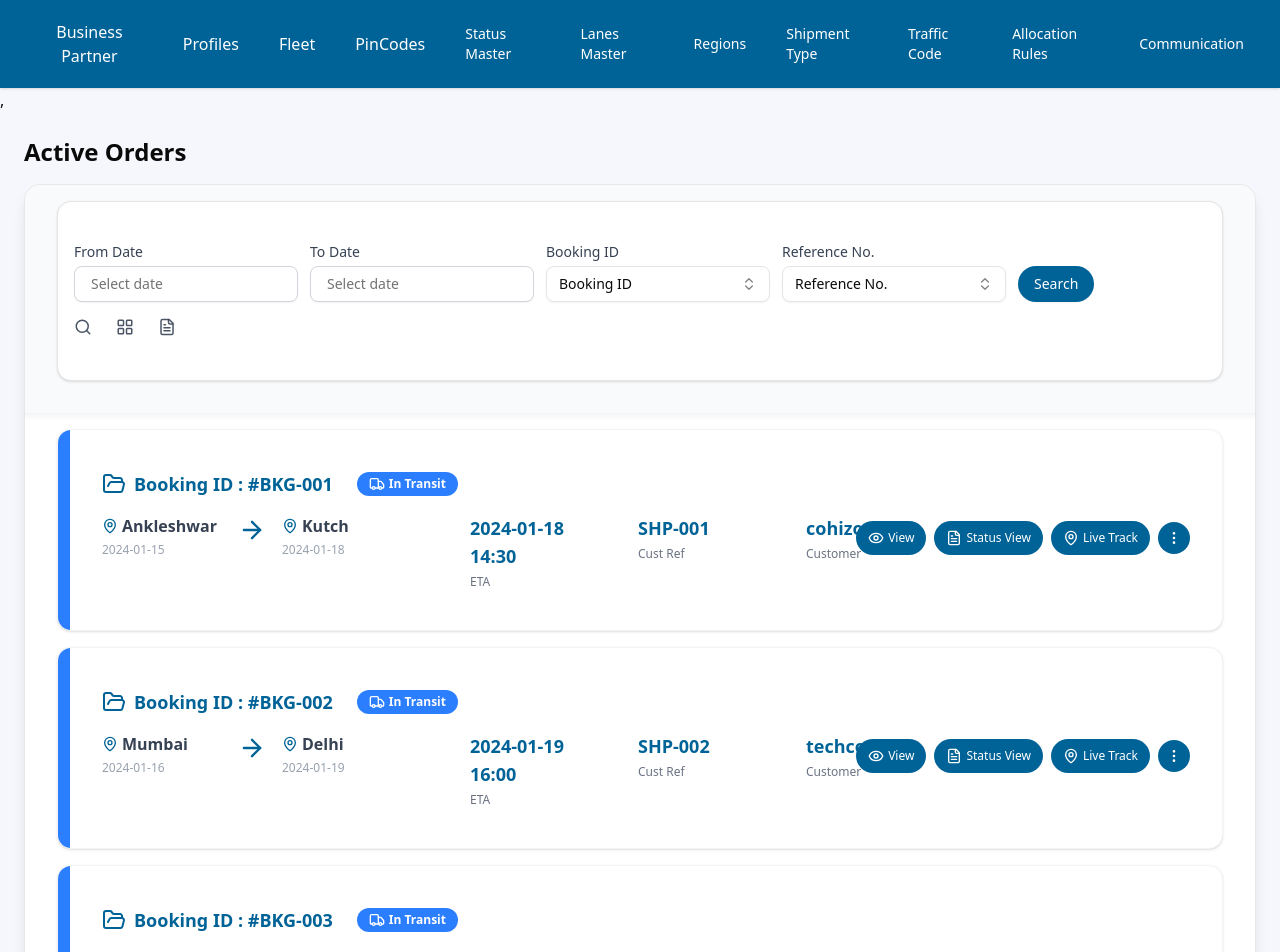
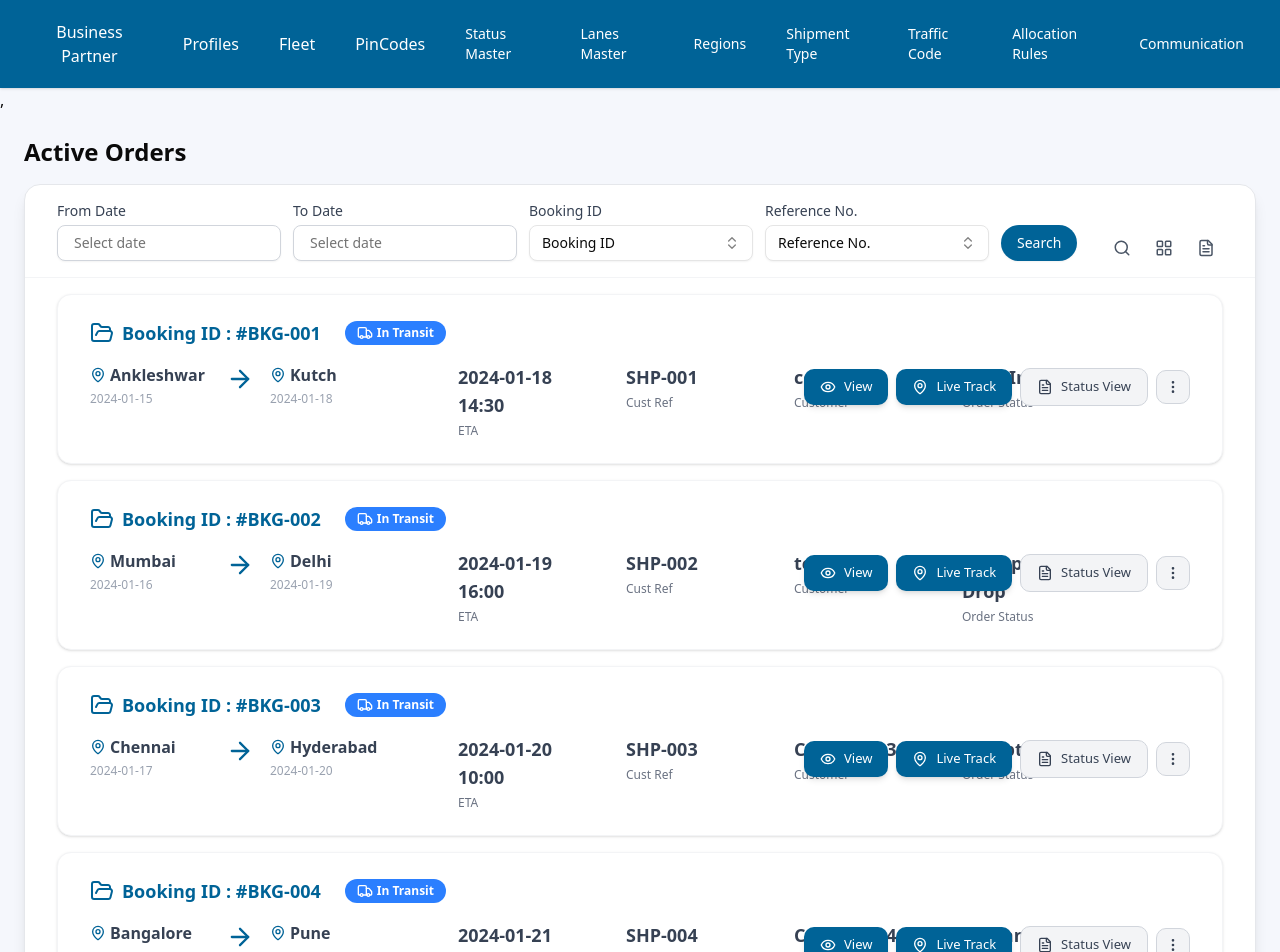
Before and after one commit to rohit24-creator/devdemo_sharedrepo, a Next.js app: page /orders/activeOrders in a window 1280 px wide. Shown: the top 952 px of the page. Built offline with nearby package versions, Linux system fonts and the light colour scheme.

Commit message:
made changes for filter tab , buttons as primary & secondary, and also made changes to main booking order cards.

```diff
--- a/app/orders/activeOrders/page.js
+++ b/app/orders/activeOrders/page.js
@@ -17,6 +17,7 @@ const sampleActiveOrders = [
     distance: "334.71 miles",
     duration: "9 hours 26 mins",
     customerName: "cohizon",
+    orderStatus: "Gate In",
 
     statusHistory: [
       {
@@ -175,6 +176,7 @@ const sampleActiveOrders = [
     distance: "1,420.5 miles",
     duration: "22 hours 10 mins",
     customerName: "techcorp",
+    orderStatus: "Pickup Or Drop",
     // Status history for timeline modal
     statusHistory: [
       {
@@ -334,6 +336,7 @@ const sampleActiveOrders = [
     distance: "400 miles",
     duration: "8 hours",
     customerName: "Customer 3",
+    orderStatus: "Accepted",
     statusHistory: [], bookingInfo: {}, referenceDetails: [], routingDetails: {}, cargoDetails: [], involvedParties: []
   },
   {
@@ -350,6 +353,7 @@ const sampleActiveOrders = [
     distance: "600 miles",
     duration: "10 hours",
     customerName: "Customer 4",
+    orderStatus: "In Transit",
     statusHistory: [], bookingInfo: {}, referenceDetails: [], routingDetails: {}, cargoDetails: [], involvedParties: []
   },
   {
@@ -366,6 +370,7 @@ const sampleActiveOrders = [
     distance: "300 miles",
     duration: "6 hours",
     customerName: "Customer 5",
+    orderStatus: "In Transit",
     statusHistory: [], bookingInfo: {}, referenceDetails: [], routingDetails: {}, cargoDetails: [], involvedParties: []
   },
   {
@@ -382,6 +387,7 @@ const sampleActiveOrders = [
     distance: "500 miles",
     duration: "9 hours",
     customerName: "Customer 6",
+    orderStatus: "In Transit",
     statusHistory: [], bookingInfo: {}, referenceDetails: [], routingDetails: {}, cargoDetails: [], involvedParties: []
   },
   {
@@ -398,6 +404,7 @@ const sampleActiveOrders = [
     distance: "100 miles",
     duration: "2 hours",
     customerName: "Customer 7",
+    orderStatus: "In Transit",
     statusHistory: [], bookingInfo: {}, referenceDetails: [], routingDetails: {}, cargoDetails: [], involvedParties: []
   },
   {
@@ -414,6 +421,7 @@ const sampleActiveOrders = [
     distance: "350 miles",
     duration: "7 hours",
     customerName: "Customer 8",
+    orderStatus: "In Transit",
     statusHistory: [], bookingInfo: {}, referenceDetails: [], routingDetails: {}, cargoDetails: [], involvedParties: []
   },
   {
@@ -430,6 +438,7 @@ const sampleActiveOrders = [
     distance: "700 miles",
     duration: "12 hours",
     customerName: "Customer 9",
+    orderStatus: "In Transit",
     statusHistory: [], bookingInfo: {}, referenceDetails: [], routingDetails: {}, cargoDetails: [], involvedParties: []
   },
   {
@@ -446,6 +455,7 @@ const sampleActiveOrders = [
     distance: "250 miles",
     duration: "5 hours",
     customerName: "Customer 10",
+    orderStatus: "In Transit",
     statusHistory: [], bookingInfo: {}, referenceDetails: [], routingDetails: {}, cargoDetails: [], involvedParties: []
   },
   {
@@ -462,6 +472,7 @@ const sampleActiveOrders = [
     distance: "450 miles",
     duration: "8 hours",
     customerName: "Customer 11",
+    orderStatus: "In Transit",
     statusHistory: [], bookingInfo: {}, referenceDetails: [], routingDetails: {}, cargoDetails: [], involvedParties: []
   }
 ];
--- a/components/ui/reusableComponent/OrderListWithActions.js
+++ b/components/ui/reusableComponent/OrderListWithActions.js
@@ -46,13 +46,6 @@ const statusIconMap = {
   Pending: <Truck className="w-4 h-4 mr-1" />,
   default: <Truck className="w-4 h-4 mr-1" />,
 };
-const statusLabels = ["Pending", "In Transit", "Delivered"];
-const statusColors = ["bg-yellow-400", "bg-blue-500", "bg-green-500"];
-function getStatusStep(order) {
-  if (order.status === "Delivered") return 2;
-  if (order.status === "In Transit") return 1;
-  return 0;
-}
 
 function useDebounce(value, delay) {
   const [debounced, setDebounced] = useState(value);
@@ -133,44 +126,17 @@ function ComboboxBookingId({ value, onChange, options, placeholder = "Select Boo
 }
 
 function FilterTab({ filterFields, formValues, setFormValues, onSearch, orders = [] }) {
-  const [isLoadingOptions, setIsLoadingOptions] = useState(false);
-  const [error, setError] = useState(null);
-
-  // Extract unique values for dropdowns with error handling and loading state
+  // Extract unique values for dropdowns
   const bookingIds = useMemo(() => {
-    try {
-      setIsLoadingOptions(true);
-      setError(null);
-
     const ids = [...new Set(orders.map(order => order.bookingId).filter(Boolean))];
     const sortedIds = ids.sort();
-
     return sortedIds;
-    } catch (err) {
-      console.error('Error processing booking IDs:', err);
-      setError('Failed to load booking IDs');
-      return [];
-    } finally {
-      setIsLoadingOptions(false);
-    }
   }, [orders]);
 
   const referenceIds = useMemo(() => {
-    try {
-      setIsLoadingOptions(true);
-      setError(null);
-
     const refs = [...new Set(orders.map(order => order.shipmentId).filter(Boolean))];
     const sortedRefs = refs.sort();
-
     return sortedRefs;
-    } catch (err) {
-      console.error('Error processing reference IDs:', err);
-      setError('Failed to load reference IDs');
-      return [];
-    } finally {
-      setIsLoadingOptions(false);
-    }
   }, [orders]);
 
   const renderField = (field) => {
@@ -261,8 +227,7 @@ function FilterTab({ filterFields, formValues, setFormValues, onSearch, orders =
   };
 
   return (
-    <Card className="mb-4">
-      <CardContent className="p-4 flex justify-between flex-wrap gap-4">
+    <div className="flex justify-between flex-wrap gap-4">
       <div className="flex flex-wrap items-end gap-3">
         {filterFields.map(renderField)}
         <Button
@@ -277,8 +242,7 @@ function FilterTab({ filterFields, formValues, setFormValues, onSearch, orders =
         <LayoutGrid size={18} className="cursor-pointer text-gray-600 mb-1" />
         <FileText size={18} className="cursor-pointer text-gray-600 mb-1" />
       </div>
-      </CardContent>
-    </Card>
+    </div>
   );
 }
 
@@ -346,7 +310,6 @@ export default function OrderListWithActions({
 
   // --- Render order card/row ---
   const renderOrderCard = (order, idx) => {
-    const statusStep = getStatusStep(order);
     const statusColor = statusColorMap[order.status] || statusColorMap.default;
     const statusIcon = statusIconMap[order.status] || statusIconMap.default;
 
@@ -382,6 +345,12 @@ export default function OrderListWithActions({
         label: 'Customer',
         icon: null,
       },
+      {
+        key: 'orderStatus',
+        value: order.orderStatus || "Gate In",
+        label: 'Order Status',
+        icon: null,
+      },
     ];
 
     // Action buttons config
@@ -399,10 +368,8 @@ export default function OrderListWithActions({
         key={order.id}
         className={"relative flex bg-white rounded-xl shadow-sm hover:shadow-md border border-gray-100 transition-all mb-4 overflow-hidden"}
       >
-        {/* Left colored status bar */}
-        <div className={["w-2 md:w-3", statusColor, "flex-shrink-0"].join(" ")} />
         {/* Main content */}
-        <div className="flex-1 flex flex-col md:flex-row md:items-center justify-between px-8 py-10">
+        <div className="flex-1 flex flex-col md:flex-row md:items-center justify-between px-8 py-6">
           <div className="flex-1 flex flex-col gap-2 min-w-0">
             {/* Top Row: Booking ID, Status */}
             <div className="flex flex-wrap items-center gap-6 mb-1">
@@ -430,7 +397,7 @@ export default function OrderListWithActions({
               {/* Date and Cust Ref */}
               {infoBlocks.slice(2).map((block) => (
                 <div key={block.key} className="flex flex-col min-w-[120px]">
-                  <span className="text-lg font-bold text-[#006397] flex items-center gap-1">{block.icon}{block.value}</span>
+                  <span className="text-lg font-bold text-gray-700 flex items-center gap-1">{block.icon}{block.value}</span>
                   <span className="text-xs text-gray-500 pt-1">{block.label}</span>
                 </div>
               ))}
@@ -448,28 +415,42 @@ export default function OrderListWithActions({
               </div>
             )}
 
-            {/* Primary Action Buttons */}
-            {actionButtons.filter(btn => btn.show && ['view', 'status', 'liveTrack'].includes(btn.key)).map(btn => (
+            {/* Primary Action Buttons - Bold and prominent */}
+            {actionButtons.filter(btn => btn.show && ['view', 'liveTrack'].includes(btn.key)).map(btn => (
               <button
                 key={btn.key}
                 onClick={btn.handler}
                 title={btn.title}
-                className="bg-[#006397] hover:bg-[#02abf5] text-white px-3 py-2 rounded-full transition-colors font-semibold flex items-center gap-1"
-                style={{ fontSize: 12 }}
+                className="bg-[#006397] hover:bg-[#02abf5] text-white px-4 py-2 rounded-lg transition-colors font-semibold flex items-center gap-2 shadow-md"
+                style={{ fontSize: 13 }}
               >
                 <btn.icon className="w-4 h-4" />
                 <span className="font-medium">{btn.title}</span>
               </button>
             ))}
 
-            {/* Dropdown for Secondary Actions */}
+            {/* Secondary Action Buttons - Subtle styling */}
+            {actionButtons.filter(btn => btn.show && ['status'].includes(btn.key)).map(btn => (
+              <button
+                key={btn.key}
+                onClick={btn.handler}
+                title={btn.title}
+                className="bg-gray-100 hover:bg-gray-200 text-gray-700 border border-gray-300 px-4 py-2 rounded-lg transition-colors font-medium flex items-center gap-2"
+                style={{ fontSize: 13 }}
+              >
+                <btn.icon className="w-4 h-4" />
+                <span>{btn.title}</span>
+              </button>
+            ))}
+
+            {/* Dropdown for Other Actions */}
             {actionButtons.filter(btn => btn.show && !['view', 'status', 'liveTrack'].includes(btn.key)).length > 0 && (
               <div className="relative">
                 <Popover>
                   <PopoverTrigger asChild>
                     <button
-                      className="bg-[#006397] hover:bg-[#02abf5] text-white p-2 rounded-full transition-colors font-semibold"
-                      style={{ fontSize: 12 }}
+                      className="bg-gray-100 hover:bg-gray-200 text-gray-700 border border-gray-300 p-2 rounded-lg transition-colors font-medium"
+                      style={{ fontSize: 13 }}
                     >
                       <MoreVertical className="w-4 h-4" />
                     </button>
@@ -525,16 +506,12 @@ export default function OrderListWithActions({
 
   return (
     <div className="rounded-2xl shadow-lg border border-gray-200 overflow-hidden bg-white">
-      {/* Filter Tab as Card Header */}
-      <div className="bg-gray-50 px-8 py-4 rounded-t-2xl flex flex-col gap-2 sm:flex-row sm:items-end sm:justify-between">
-        <div className="w-full">
+      {/* Filter Tab - Compact design */}
+      <div className="px-8 py-4 border-b border-gray-100">
         <FilterTab filterFields={filterFields} formValues={formValues} setFormValues={setFormValues} onSearch={onSearch} orders={orders} />
       </div>
-      </div>
-      {/* Subtle divider (shadow) */}
-      <div className="h-2 bg-gradient-to-b from-gray-100 to-transparent w-full" />
-      {/* Order List and Pagination as Card Content */}
-      <CardContent className="bg-white pt-2 pb-6 px-8 rounded-b-2xl">
+      {/* Order List and Pagination */}
+      <div className="px-8 py-4">
         {actionsConfig.checkbox && (
           <div className="flex items-center justify-end gap-4 mb-4">
             <Checkbox
@@ -606,7 +583,7 @@ export default function OrderListWithActions({
         )}
         {/* Modals */}
         {modalOpen && renderModalContent()}
-      </CardContent>
+      </div>
     </div>
   );
 }
```
Lines whose indentation alone changed are shown as unchanged.
